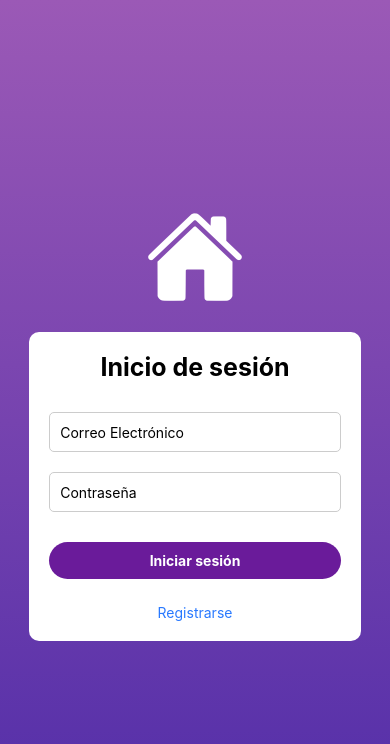
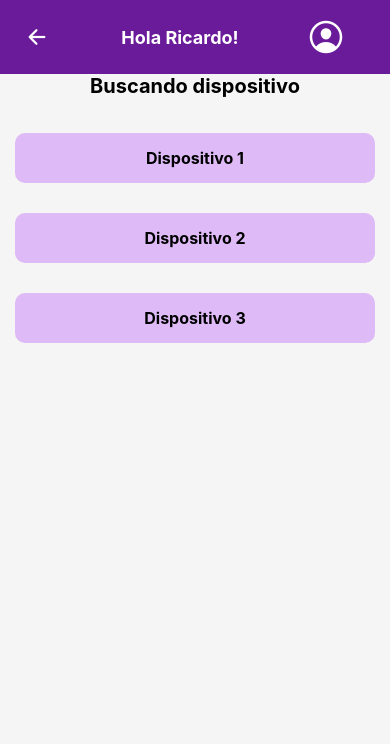
Before and after one commit to TheTanukiMDK/SmartLigth--Integradora-SM54, a React Native app: screen /Vincular in a window 390 px wide. Shown: the top 744 px of the page. Built offline with nearby package versions, Linux system fonts and the light colour scheme.

Commit message:
Añado Control, Vincular, modifico Areas y dispositivos, y añado el componente Header

```diff
--- a/App.js
+++ b/App.js
@@ -5,6 +5,8 @@ import LoginScreen from "./views/LoginScreen";
 import RegisterScreen from "./views/RegisterScreen";
 import AreasScreen from "./views/AreasScreen";
 import DispositivosScreen from "./views/DispositivosScreen";
+import VincularScreen from "./views/VincularScreen";
+import ControlScreen from "./views/ControlScreen";
 
 const Stack = createStackNavigator();
 
@@ -16,6 +18,8 @@ export default function App() {
         <Stack.Screen name="Registro" component={RegisterScreen} />
         <Stack.Screen name="Areas" component={AreasScreen} />
         <Stack.Screen name="Dispositivos" component={DispositivosScreen} />
+        <Stack.Screen name="Vincular" component={VincularScreen} />
+        <Stack.Screen name="Control" component={ControlScreen} />
       </Stack.Navigator>
     </NavigationContainer>
   );
--- /dev/null
+++ b/components/Header.js
@@ -0,0 +1,47 @@
+import React from "react";
+import { View, Text, TouchableOpacity, StyleSheet } from "react-native";
+import { Ionicons } from "@expo/vector-icons"; // Asegúrate de tener @expo/vector-icons instalado
+
+const Header = ({ title, onBackPress }) => {
+  return (
+    <View style={styles.header}>
+      {/* Botón de retroceso */}
+      <TouchableOpacity onPress={onBackPress} style={styles.backButton}>
+        <Ionicons name="arrow-back" size={24} color="white" />
+      </TouchableOpacity>
+
+      {/* Título */}
+      <Text style={styles.title}>{title}</Text>
+
+      {/* Espacio para equilibrar diseño */}
+       <Ionicons name="person-circle-outline" size={40} color="white" />
+      <View style={styles.spacer} />
+    </View>
+  );
+};
+
+const styles = StyleSheet.create({
+  header: {
+    backgroundColor: "#6A1B9A",
+    paddingVertical: 15,
+    paddingHorizontal: 20,
+    flexDirection: "row",
+    alignItems: "center",
+    justifyContent: "space-between",
+  },
+  backButton: {
+    padding: 5,
+  },
+  title: {
+    fontSize: 18,
+    fontWeight: "bold",
+    color: "white",
+    flex: 1,
+    textAlign: "center",
+  },
+  spacer: {
+    width: 24, // Para que el diseño sea simétrico con el botón de retroceso
+  },
+});
+
+export default Header;
--- a/views/AreasScreen.js
+++ b/views/AreasScreen.js
@@ -25,7 +25,7 @@ const AreasScreen = ({navigation}) => {
             <Ionicons name="bulb-outline" size={40} color="white" />
             <Text style={styles.areaText}>Dormitorio</Text>
           </TouchableOpacity>
-          <TouchableOpacity style={styles.addCard}>
+          <TouchableOpacity onPress={() => navigation.navigate("Vincular")} style={styles.addCard}>
             <Ionicons name="add-outline" size={40} color="#6A1B9A" />
           </TouchableOpacity>
         </View>
--- /dev/null
+++ b/views/ControlScreen.js
@@ -0,0 +1,52 @@
+import React, { useState } from "react";
+import { View, Text, TouchableOpacity, StyleSheet, Image } from "react-native";
+import { SafeAreaView } from "react-native-safe-area-context";
+import Header from "../components/Header";
+import { Ionicons } from "@expo/vector-icons";
+
+const ControlScreen = ({ route, navigation }) => {
+  const { nombre, estadoInicial } = route.params;
+  const [estado, setEstado] = useState(estadoInicial);
+
+  const toggleEstado = () => {
+    setEstado(estado === "Encendido" ? "Apagado" : "Encendido");
+  };
+
+  return (
+    <SafeAreaView style={styles.container}>
+      {/* Header */}
+      <Header title="Hola Ricardo!" onBackPress={() => navigation.goBack()} />
+
+      {/* Título */}
+      <Text style={styles.title}>{nombre}</Text>
+
+      {/* Botón de encendido/apagado */}
+      <TouchableOpacity onPress={toggleEstado} style={styles.powerButton}>
+        <Ionicons name="power" size={300} color="black" />
+      </TouchableOpacity>
+
+      {/* Estado del dispositivo */}
+      <Text style={[styles.estado, estado === "Encendido" ? styles.encendido : styles.apagado]}>
+        {estado}
+      </Text>
+
+      {/* Botón para establecer hora */}
+      <TouchableOpacity style={styles.horaButton}>
+        <Text style={styles.horaText}>Establecer Hora</Text>
+      </TouchableOpacity>
+    </SafeAreaView>
+  );
+};
+
+const styles = StyleSheet.create({
+  container: { flex: 1, backgroundColor: "#F5F5F5", alignItems: "center" },
+  title: { fontSize: 22, fontWeight: "bold", marginVertical: 10 },
+  powerButton: { marginVertical: 20, },
+  estado: { fontSize: 16, fontWeight: "bold", marginBottom: 20 },
+  encendido: { color: "green" },
+  apagado: { color: "red" },
+  horaButton: { backgroundColor: "#D83EFF", padding: 15, borderRadius: 10, marginTop: 20 },
+  horaText: { fontSize: 16, color: "white", },
+});
+
+export default ControlScreen;
--- a/views/DispositivosScreen.js
+++ b/views/DispositivosScreen.js
@@ -2,6 +2,7 @@ import React from "react";
 import { View, Text, TouchableOpacity, StyleSheet, FlatList } from "react-native";
 import { Ionicons } from "@expo/vector-icons";
 import { SafeAreaView } from "react-native-safe-area-context";
+import Header from "../components/Header";
 
 const dispositivos = [
   { id: "1", nombre: "Dispositivo 1", estado: "Encendido" },
@@ -15,13 +16,7 @@ const DispositivosScreen = ({ navigation }) => {
   return (
     <SafeAreaView style={styles.safeContainer}>
       {/* Header */}
-      <View style={styles.header}>
-        <TouchableOpacity onPress={() => navigation.goBack()}>
-          <Ionicons name="arrow-back" size={24} color="white" />
-        </TouchableOpacity>
-        <Text style={styles.greeting}>Hola Ricardo!</Text>
-        <Ionicons name="person-circle-outline" size={40} color="white" />
-      </View>
+      <Header title="Hola Ricardo!" onBackPress={() => navigation.goBack()} />
 
       {/* Título */}
       <Text style={styles.title}>Todos los dispositivos</Text>
@@ -31,7 +26,10 @@ const DispositivosScreen = ({ navigation }) => {
         data={dispositivos}
         keyExtractor={(item) => item.id}
         renderItem={({ item }) => (
-          <View style={styles.card}>
+          <TouchableOpacity
+            style={styles.card}
+            onPress={() => navigation.navigate("Control", { nombre: item.nombre, estadoInicial: item.estado })}
+          >
             <Ionicons name="bulb-outline" size={40} color="black" />
             <View style={styles.info}>
               <Text style={styles.deviceName}>{item.nombre}</Text>
@@ -39,7 +37,7 @@ const DispositivosScreen = ({ navigation }) => {
                 {item.estado}
               </Text>
             </View>
-          </View>
+          </TouchableOpacity>
         )}
       />
     </SafeAreaView>
@@ -51,7 +49,7 @@ const styles = StyleSheet.create({
   header: { flexDirection: "row", backgroundColor: "#6A1B9A", padding: 15, alignItems: "center", justifyContent: "space-between" },
   greeting: { color: "white", fontSize: 18, fontWeight: "bold" },
   title: { fontSize: 20, fontWeight: "bold", textAlign: "center", marginVertical: 15 },
-  card: { flexDirection: "row", backgroundColor: "#F8C8FF", padding: 15, borderRadius: 10, marginHorizontal: 20, marginBottom: 10, alignItems: "center" },
+  card: { flexDirection: "row", backgroundColor: "#FAE1FF", padding: 15, borderRadius: 10, marginHorizontal: 20, marginBottom: 30, alignItems: "center", shadowColor: "#000", shadowOffset: { width: 0, height: 2 }, shadowOpacity: 0.25, shadowRadius: 3.84, elevation: 5 },
   info: { marginLeft: 10 },
   deviceName: { fontSize: 16, fontWeight: "bold" },
   estado: { fontSize: 14, fontWeight: "bold" },
--- /dev/null
+++ b/views/VincularScreen.js
@@ -0,0 +1,53 @@
+import React from "react";
+import { View, Text, TouchableOpacity, StyleSheet } from "react-native";
+import Header from "../components/Header";
+import { SafeAreaView } from "react-native-safe-area-context";
+
+const VincularScreen = ({ navigation }) => {
+  // Simulación de dispositivos detectados
+  const dispositivos = ["Dispositivo 1", "Dispositivo 2", "Dispositivo 3"];
+
+  return (
+    <SafeAreaView style={styles.safeContainer}>
+      {/* Header reutilizable */}
+      <Header title="Hola Ricardo!" onBackPress={() => navigation.goBack()} />
+
+      <Text style={styles.title}>Buscando dispositivo</Text>
+
+      {/* Lista de dispositivos */}
+      {dispositivos.map((dispositivo, index) => (
+        <TouchableOpacity
+          key={index}
+          style={styles.deviceButton}
+          onPress={() => console.log(`Vinculando ${dispositivo}`)}
+        >
+          <Text style={styles.deviceText}>{dispositivo}</Text>
+        </TouchableOpacity>
+      ))}
+    </SafeAreaView>
+  );
+};
+
+const styles = StyleSheet.create({
+    safeContainer: { flex: 1, backgroundColor: "#F5F5F5" },
+  title: {
+    fontSize: 20,
+    fontWeight: "bold",
+    textAlign: "center",
+    marginBottom: 20,
+  },
+  deviceButton: {
+    backgroundColor: "#DEBAF6",
+    paddingVertical: 15,
+    borderRadius: 10,
+    alignItems: "center",
+    marginBottom: 15,
+    margin: 15
+  },
+  deviceText: {
+    fontSize: 16,
+    fontWeight: "bold",
+  },
+});
+
+export default VincularScreen;
```
